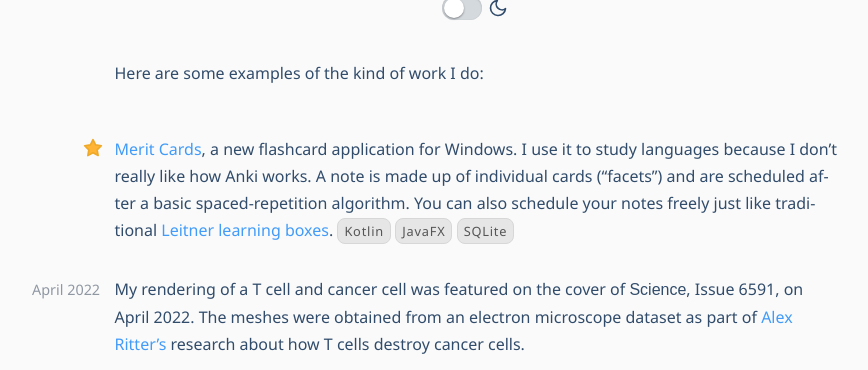
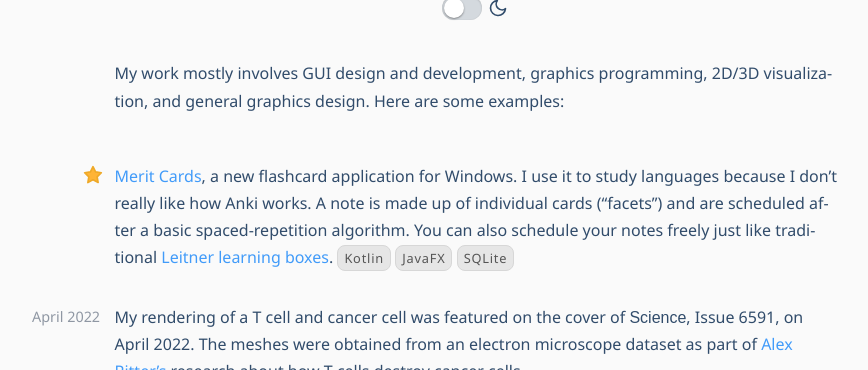
Before and after one commit to Eroica/eroica.github.io, a Jekyll site: the page built from index.html, in a window 1280 px wide and 900 px high, cut to the strip 309-679 px from the top of the window. Shown: the whole strip, without its empty margins (164-1032 px from the left). Built offline with Jekyll 4.4.1, drawn with Linux system fonts in a browser that asks for light colours; some web fonts are replaced.

Commit message:
Update introduction

```diff
--- a/index.html
+++ b/index.html
@@ -7,7 +7,7 @@ layout: default
 <p class="colored-links box -primary">GitHub automatically builds a website for this public repository. My self-hosted version is available at <a href="https://groundctrl.earth">groundctrl.earth</a>.</p>
 {% endif %}
 
-<p>Here are some examples of the kind of work I do:</p>
+<p>My work mostly involves GUI design and development, graphics programming, 2D/3D visualization, and general graphics design. Here are some examples:</p>
 
 <section class="plan colored-links" data-vbox="-medium">
 	<p class="starred">{% include feather/star.svg %} <a href="https://meritcards.app">Merit Cards</a>, a new flashcard application for Windows. I use it to study languages because I don’t really like how Anki works. A note is made up of individual cards (“facets”) and are scheduled after a basic spaced-repetition algorithm. You can also schedule your notes freely just like traditional <a href="https://en.wikipedia.org/wiki/Leitner_system">Leitner learning boxes</a>. <span class="tag">Kotlin</span> <span class="tag">JavaFX</span> <span class="tag">SQLite</span></p>
```
